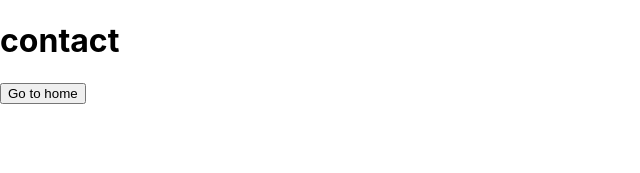
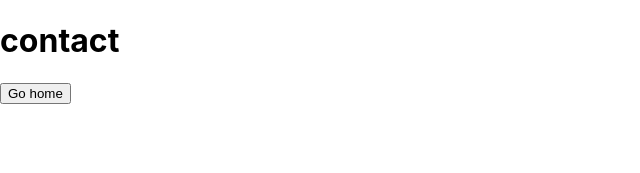
Before and after one commit to ferlobo1985/Udemy-next-js-project-one-routes, a Next.js app: page /contact in a window 1280 px wide. Shown: the top 173 px of the page, without its empty margins (0-640 px from the left). Built offline with nearby package versions, Linux system fonts and the light colour scheme.

Commit message:
07-components or not components

```diff
--- /dev/null
+++ b/components/redirect.js
@@ -0,0 +1,20 @@
+import { useRouter } from 'next/router';
+
+const Redirect = () => {
+    const router = useRouter();
+
+
+    const redirectUser = () => {
+        router.push('/')
+    }
+
+    return(
+        <>
+            <button onClick={redirectUser}>
+                Go home
+            </button>
+        </>
+    )
+}
+
+export default Redirect;
--- a/pages/contact.js
+++ b/pages/contact.js
@@ -1,21 +1,12 @@
-import { useRouter } from 'next/router'
+import Redirect from '../components/redirect';
 
 const ContactPage = () => {
-    const router = useRouter();
 
-    const redirectUser = () => {
-        router.push({
-            pathname:'/wheels/[id]/[color]/[type]',
-            query:{id:1,color:'red',type:'round'}
-          })
-    }
 
     return(
         <>
             <h1>contact</h1>
-            <button onClick={redirectUser}>
-                Go to home
-            </button>
+            <Redirect/>
         </>
     )
 }
```
